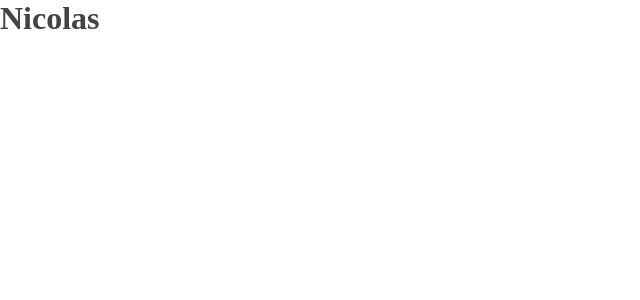
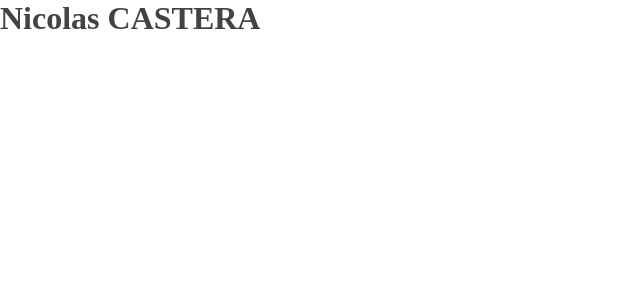
Before and after one commit to magicniclus/monIndependant, a React (Create React App) app: page / in a window 1280 px wide. Shown: the top 300 px of the page, without its empty margins (0-640 px from the left). Built offline with nearby package versions, Linux system fonts and the light colour scheme.

Commit message:
Update Accueil.js

```diff
--- a/src/pages/Accueil.js
+++ b/src/pages/Accueil.js
@@ -3,7 +3,7 @@ import React from 'react';
 const Accueil = () => {
     return (
         <main>
-            <h1>Nicolas</h1>
+            <h1>Nicolas CASTERA</h1>
         </main>
     );
 };
```
